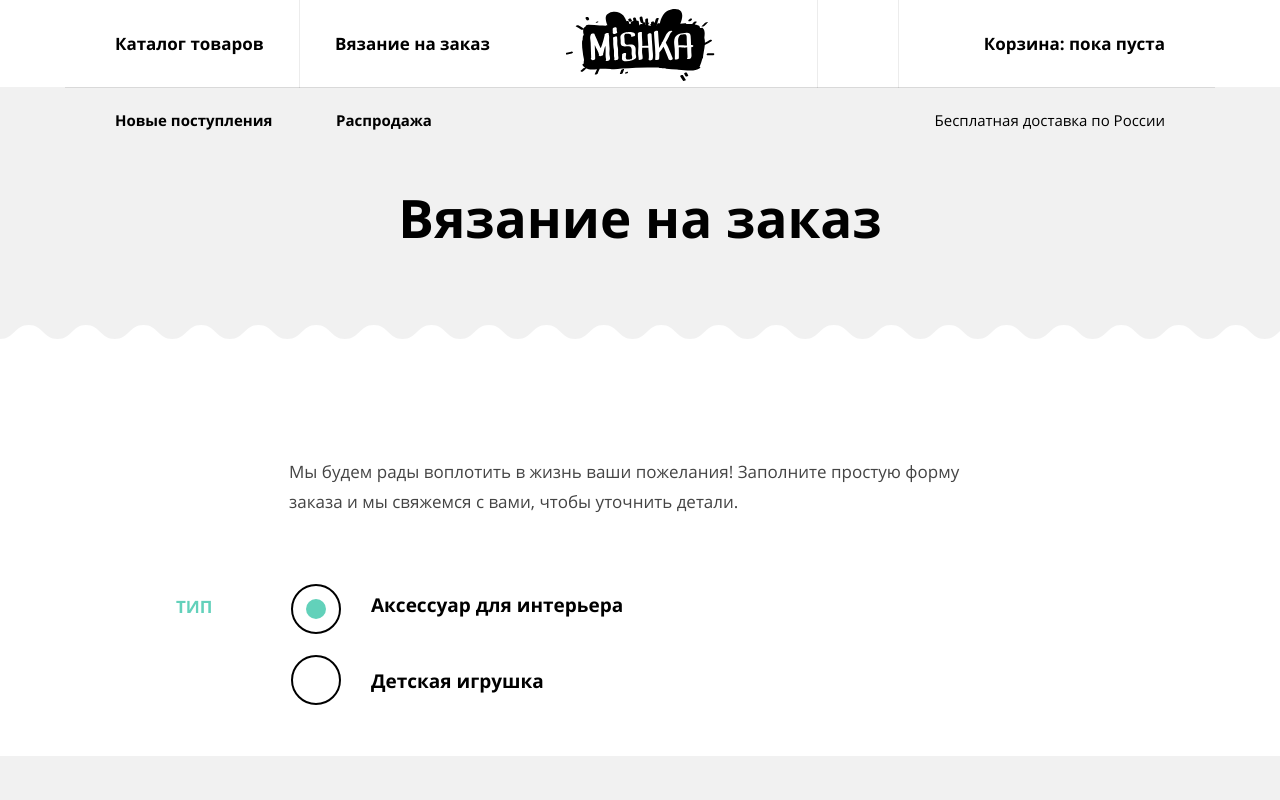
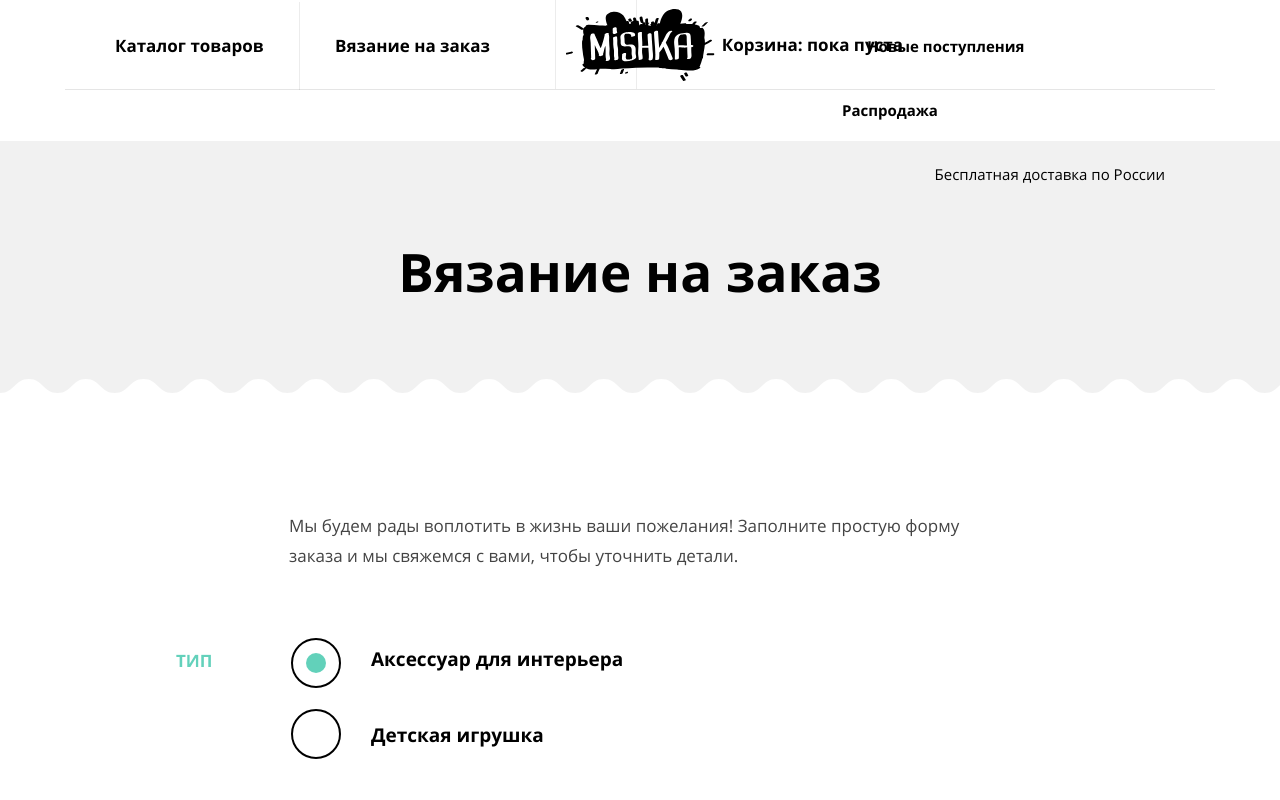
Before and after one commit to AlenaDiachenko22/2263595-mishka-28, a website: page source/form.html in a window 1280 px wide. Shown: the top 800 px of the page. Drawn offline with nearby package versions, Linux system fonts and the light colour scheme; files that its build step writes are made by us from their sources.

Commit message:
Защита проекта

```diff
--- a/source/form.html
+++ b/source/form.html
@@ -25,11 +25,17 @@
       </a>
       <nav class="main-navigation main-navigation--closed main-navigation--nojs"><button class="main-navigation__toggle"
           type="button"><span class="visually-hidden">Закрыть меню</span></button>
-        <ul class="main-navigation__list site-list">
-          <li class="site-list__item site-list__item--catalog-menu"><a class="site-list__item-link"
-              href="catalog.html">Каталог товаров</a></li>
-          <li class="site-list__item site-list__knitting-menu"><a class="site-list__item-link" href="form.html">Вязание
-              на заказ</a></li>
+        <div class="main-navigation__list site-list">
+          <ul class="site-list__menu">
+            <li class="site-list__item site-list__item--catalog-menu">
+              <a class="site-list__item-link" href="catalog.html">Каталог товаров</a>
+            </li>
+            <li class="site-list__item site-list__knitting-menu">
+              <a class="site-list__item-link" href="form.html">Вязание
+                на заказ</a>
+            </li>
+          </ul>
+          <ul class="site-list__navigation">
             <li class="site-list__item site-list__item--search-icon">
               <svg class="site-list__search-icon" width="18" height="18">
                 <use xlink:href="img/sprite.svg#search"></use>
@@ -42,11 +48,17 @@
               </svg>
               <a class="site-list__item-link site-list__item-link--cart" href="#">Корзина: пока пуста</a>
             </li>
-          <li class="site-list__item site-list__item--new-products"><a class="site-list__item-link" href="#">Новые
-              поступления</a></li>
-          <li class="site-list__item site-list__item--sale"><a class="site-list__item-link" href="#">Распродажа</a></li>
+          </ul>
+          <ul class="site-list__information">
+            <li class="site-list__item site-list__item--new-products">
+              <a class="site-list__item-link" href="#">Новые поступления</a>
+            </li>
+            <li class="site-list__item site-list__item--sale">
+              <a class="site-list__item-link" href="#">Распродажа</a>
+            </li>
             <li class="site-list__item site-list__item--delivery">Бесплатная доставка по России</li>
           </ul>
+        </div>
       </nav>
     </div>
   </header>
--- a/source/less/blocks/contacts-list.less
+++ b/source/less/blocks/contacts-list.less
@@ -8,6 +8,7 @@
 
   @media (min-width: @desktop-width) {
     display: block;
+    width: 327px;
   }
 }
 
--- a/source/less/blocks/contacts.less
+++ b/source/less/blocks/contacts.less
@@ -7,11 +7,9 @@
   }
 
   @media (min-width: @desktop-width) {
-    width: 1050px;
-    display: grid;
-    grid-template-columns: 62px 112px 327px 23px;
-    grid-template-rows: 79px min-content 34.5px min-content 84.5px;
-    grid-column: 1/2;
+    width: 350px;
+    grid-column: 2/3;
+    grid-row: 2/3;
   }
 }
 
@@ -41,8 +39,10 @@
 
   @media (min-width: @desktop-width) {
     margin: 0;
+    margin-bottom: 34.5px;
     grid-column: 3/4;
     grid-row: 2/3;
+    width: 327px;
   }
 }
 
@@ -78,7 +78,8 @@
   @media (min-width: @desktop-width) {
     margin: 0;
     grid-column: 2/3;
-    grid-row: 2/3;
+    grid-row: 4/5;
+    padding-top: 14px;
   }
 }
 
@@ -90,7 +91,7 @@
     width: 1050px;
     display: grid;
     grid-template-columns: 174px 350px 527px;
-    grid-template-rows: min-content min-content;
+    grid-template-rows: 79px min-content 84.5px min-content;
     margin-bottom: 105px;
   }
 }
--- a/source/less/blocks/main-container.less
+++ b/source/less/blocks/main-container.less
@@ -1,6 +1,6 @@
 .main-container {
   @media (min-width: @tablet-width) {
-    margin-top: -65px;
+    margin-top: -66px;
   }
 }
 
--- a/source/less/blocks/site-list.less
+++ b/source/less/blocks/site-list.less
@@ -2,15 +2,17 @@
   z-index: 1;
 
   @media (min-width: @tablet-width) {
-    display: flex;
-    flex-wrap: wrap;
-    align-items: center;
     width: @tablet-width;
     margin: 0 auto;
+    display: grid;
+    grid-template-columns: 405px 363px;
+    grid-template-rows: min-content min-content;
   }
 
   @media (min-width: @desktop-width) {
-    display: flex;
+    display: grid;
+    grid-template-columns: 490px 262px 398px;
+    grid-template-rows: 1fr;
     width: 1150px;
     margin: 0 auto;
   }
@@ -51,7 +53,6 @@
     }
 
     @media (min-width: @tablet-width) {
-      order: -2;
       width: 82px;
       margin-left: 372px;
       padding: 35px 29px 35px 33px;
@@ -60,7 +61,7 @@
     }
 
     @media (min-width: @desktop-width) {
-      padding: 36px 29px 34px 32px;
+      padding: 34px 29px 37px 30px;
       margin-left: 0;
     }
   }
@@ -127,7 +128,6 @@
     }
 
     @media (min-width: @tablet-width) {
-      order: -1;
       margin: 0;
       padding: 33px 50px 31px 31px;
       text-align: end;
@@ -147,12 +147,6 @@
   @media (min-width: @tablet-width) {
     box-shadow: none;
   }
-
-  &--catalog-menu {
-    @media (min-width: @desktop-width) {
-      order: -4;
-    }
-  }
 }
 
 .site-list__search-icon {
@@ -162,12 +156,6 @@
 
   @media (min-width: @tablet-width) {
     margin: 0;
-  }
-}
-
-.site-list__item:nth-child(3) {
-  @media (min-width: @desktop-width) {
-    margin: 0 0 0 262px;
   }
 }
 
@@ -196,20 +184,6 @@
   }
 }
 
-@media (min-width: @tablet-width) and (max-width: 1149px) {
-  .site-list__item:nth-child(1)::after {
-    content: "";
-    width: 768px;
-    height: 1px;
-    background-color: @main-color;
-    opacity: 0.1;
-    position: absolute;
-    z-index: 2;
-    top: 0;
-    left: 0;
-  }
-}
-
 @media (min-width: @tablet-width) {
   .site-list__item--catalog-menu {
     font-size: 15px;
@@ -229,23 +203,10 @@
 
 @media (min-width: @desktop-width) {
   .site-list__knitting-menu {
-    order: -3;
-    padding: 32px 35px 32px 35px;
+    padding: 32px 25px 32px 35px;
     font-size: 17px;
     width: 185px;
     box-sizing: content-box;
-  }
-
-  .site-list__item:nth-child(1)::after {
-    content: "";
-    width: 1150px;
-    height: 1px;
-    background-color: @main-color;
-    opacity: 0.1;
-    position: absolute;
-    z-index: 2;
-    bottom: 0;
-    left: 0;
   }
 
   .site-list__item--catalog-menu {
@@ -271,3 +232,78 @@
     display: block;
   }
 }
+
+.site-list__menu {
+  display: flex;
+  flex-wrap: wrap;
+  padding: 0;
+  margin: 0;
+
+  @media (min-width: @tablet-width) {
+    grid-column: 1/2;
+    grid-row: 2/3;
+    align-self: first baseline;
+  }
+
+  @media (min-width: @desktop-width) {
+    width: 490px;
+    grid-column: 1/2;
+    grid-row: 1/2;
+    align-self: first baseline;
+  }
+}
+
+.site-list__navigation {
+  display: flex;
+  flex-wrap: wrap;
+  padding: 0;
+  margin: 0;
+
+  @media (min-width: @tablet-width) {
+    width: @tablet-width;
+    grid-column: 1/3;
+    align-self: first baseline;
+  }
+
+  @media (min-width: @desktop-width) {
+    width: 398px;
+    grid-column: 3/4;
+  }
+}
+
+.site-list__information {
+  display: flex;
+  flex-wrap: wrap;
+  padding: 0;
+  margin: 0;
+
+  @media (min-width: @tablet-width) {
+    width: 360px;
+    margin-left: auto;
+  }
+
+  @media (min-width: @desktop-width) {
+    width: 100%;
+    grid-column: 1/4;
+    align-self: first baseline;
+  }
+}
+
+
+.site-list__navigation::after {
+  @media (min-width: @tablet-width) {
+    content: "";
+    width: @tablet-width;
+    height: 0.8px;
+    background-color: @main-color;
+    opacity: 0.1;
+    position: absolute;
+    z-index: 2;
+    top: 89px;
+    left: 0;
+
+    @media (min-width: @desktop-width) {
+      width: @desktop-width;
+    }
+  }
+}
```
Also changed, not shown: source/catalog.html (+20 -8 lines), source/index.html (+13 -4 lines). Lines whose indentation alone changed are shown as unchanged.
